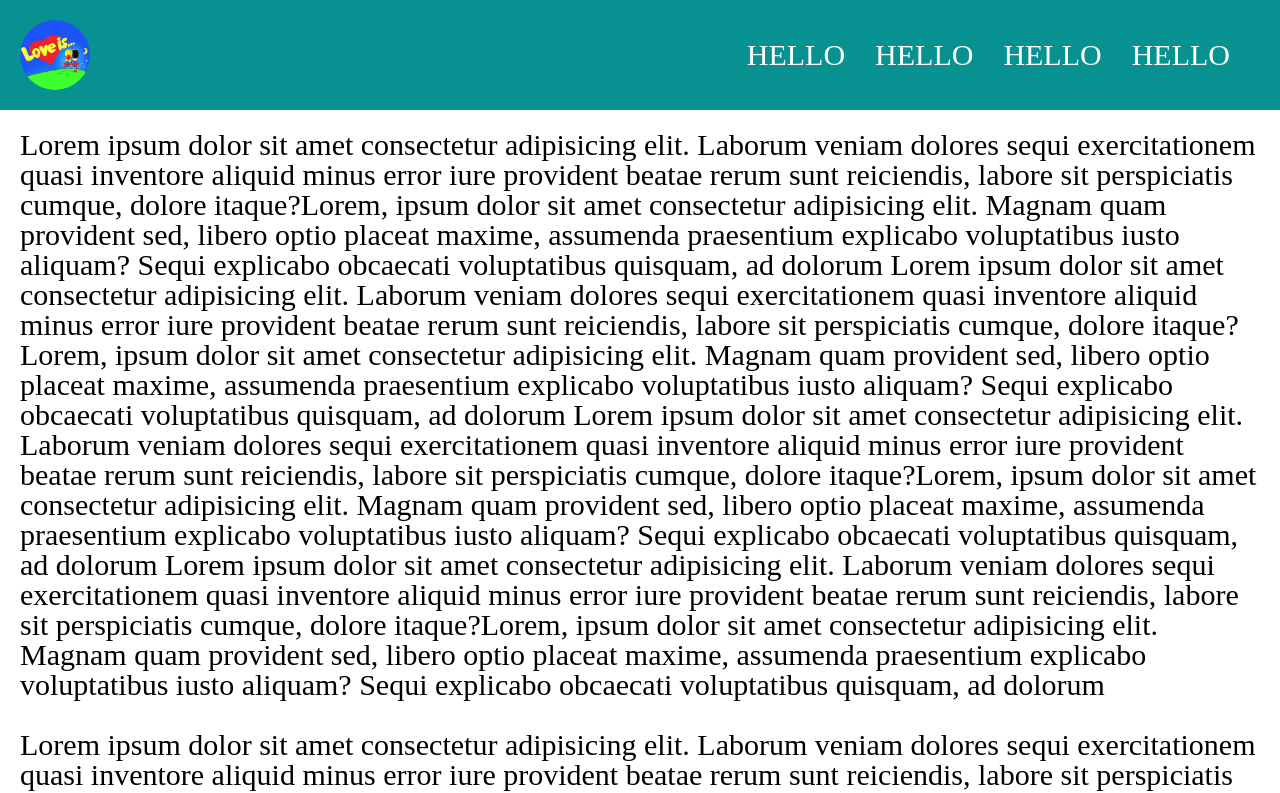
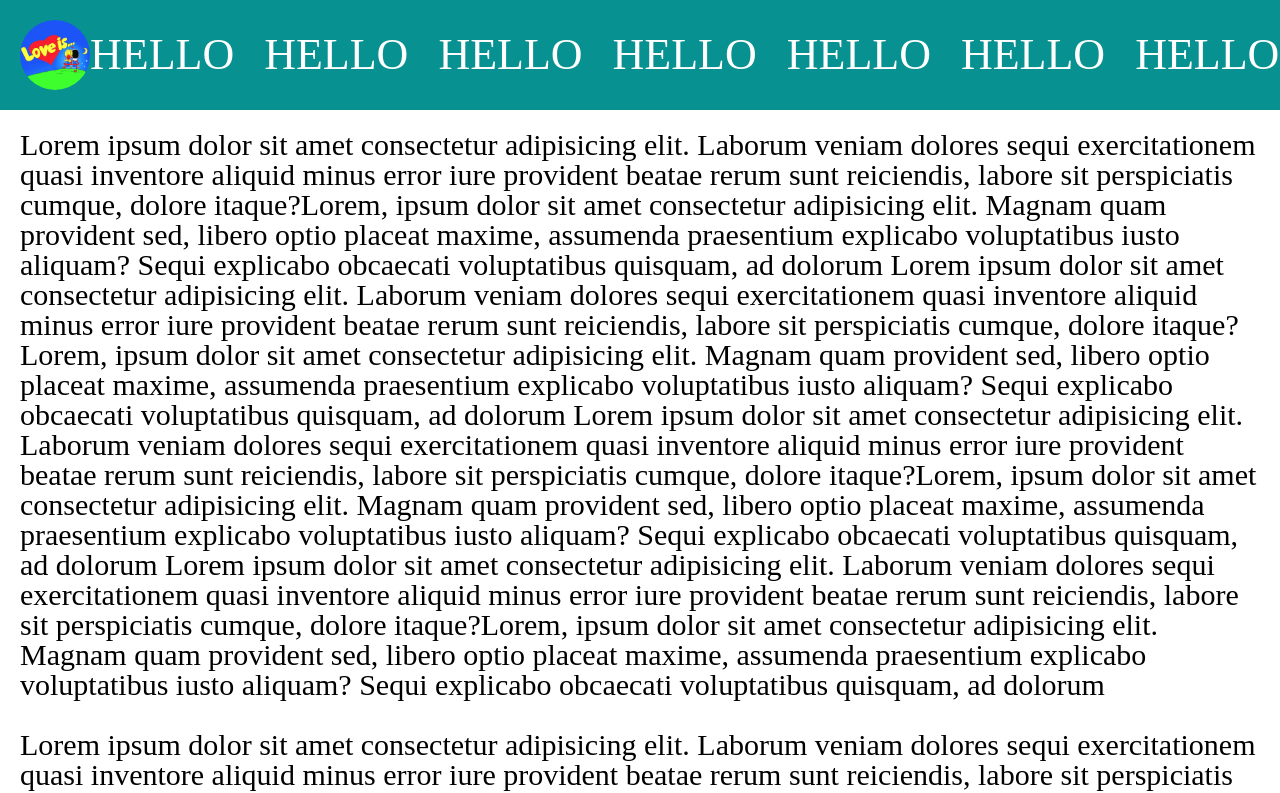
Before and after one commit to rendall995/site_burger, a plain HTML site: page index.html in a window 1280 px wide. Shown: the top 793 px of the page. Drawn offline with nearby package versions, Linux system fonts and the light colour scheme.

Commit message:
Add files via upload

```diff
--- a/css/style.css
+++ b/css/style.css
@@ -188,6 +188,7 @@ TODO: Приклад коментара
   margin: 0 30px 0 0;
   color: white;
   text-transform: uppercase;
+  font-size: 44px;
 }
 
 @media (max-width: 767px) {
@@ -264,6 +265,7 @@ TODO: Приклад коментара
     padding: 100px 0 0 20px;
     -webkit-transition: all 0.3s ease 0s;
     transition: all 0.3s ease 0s;
+    overflow: auto;
   }
   .header__menu.active {
     top: 0;
--- a/index.html
+++ b/index.html
@@ -22,6 +22,18 @@
 					</div>
 					<nav class="header__menu menu">
 						<ul class="menu__list">
+							<li>
+								<a href="" class="menu__link">Hello</a>
+							</li>
+							<li>
+								<a href="" class="menu__link">Hello</a>
+							</li>
+							<li>
+								<a href="" class="menu__link">Hello</a>
+							</li>
+							<li>
+								<a href="" class="menu__link">Hello</a>
+							</li>
 							<li>
 								<a href="" class="menu__link">Hello</a>
 							</li>
```
